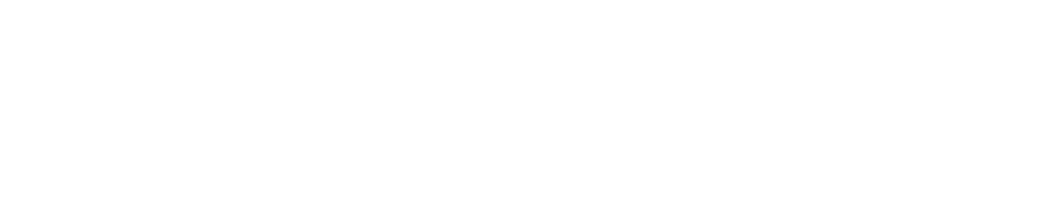
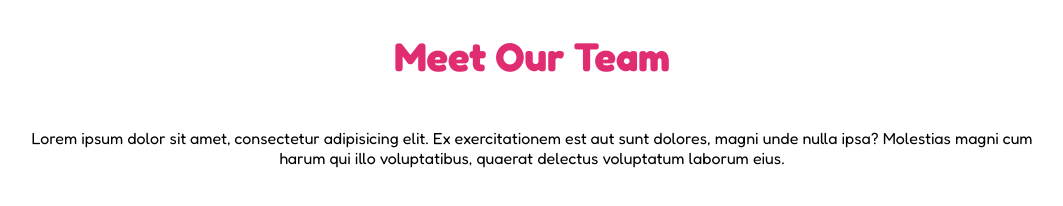
Before and after one commit to SebastianoUrban/html-css-float-cards, a plain HTML site: page index.html in a window 1280 px wide. Shown: the whole page, without its empty margins (108-1171 px from the left). Drawn offline with Linux system fonts and the light colour scheme.

Commit message:
fill the first part of the main section

```diff
--- a/css/style.css
+++ b/css/style.css
@@ -2,4 +2,28 @@
     margin: 0;
     padding: 0;
     box-sizing: border-box;
+    font-family: 'Fredoka', sans-serif;
 }
+
+.clearfix{
+    content: "";
+    display: table;
+    clear: both;
+}
+
+main{
+    width: 80%;
+    margin: 0 auto;
+    padding-top: 2rem;
+}
+
+main>h1{
+    text-align: center;
+    font-size: 2.5rem;
+    margin-bottom: 3rem;
+    color: #e02d72;
+}
+
+main>p{
+    text-align: center;
+}
--- a/index.html
+++ b/index.html
@@ -4,9 +4,32 @@
     <meta charset="UTF-8">
     <meta http-equiv="X-UA-Compatible" content="IE=edge">
     <meta name="viewport" content="width=device-width, initial-scale=1.0">
-    <title>Document</title>
+    <title>Cards</title>
+
+    <link rel="stylesheet" href="./css/style.css">
+
+        <!-- Google Font -->
+    <link rel="preconnect" href="https://fonts.googleapis.com">
+    <link rel="preconnect" href="https://fonts.gstatic.com" crossorigin>
+    <link href="https://fonts.googleapis.com/css2?family=Fredoka:wght@300;400;500;600;700&family=Montserrat&display=swap" rel="stylesheet">
 </head>
-<body>
+    <body>
+        <main>
+            <h1>
+                Meet Our Team
+            </h1>
+            <p>
+                Lorem ipsum dolor sit amet, consectetur adipisicing elit. Ex exercitationem est aut sunt dolores, magni unde nulla ipsa? Molestias magni cum harum qui illo voluptatibus, quaerat delectus voluptatum laborum eius.
+            </p>
 
-</body>
-</html>
+            <section class="row">
+
+            </section>
+
+            <section class="row">
+
+            </section>
+
+        </main>
+    </body>
+    </html>
```
